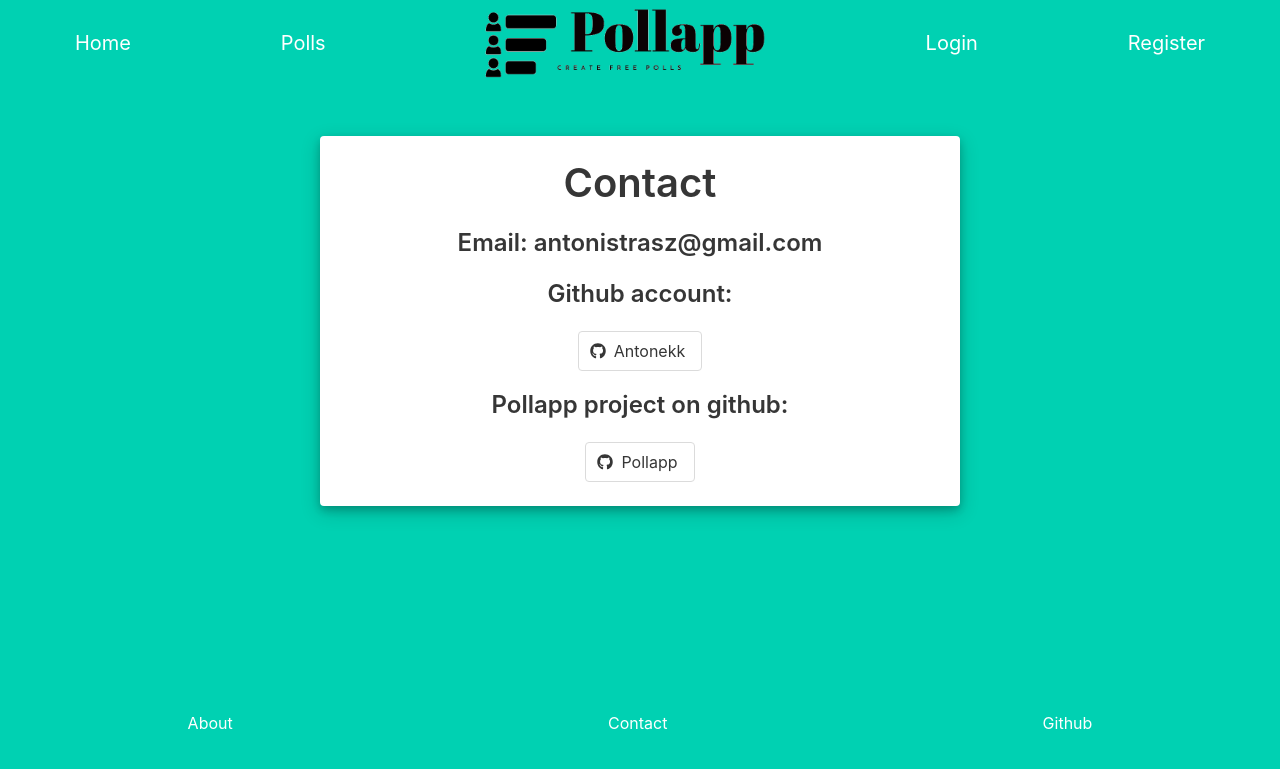
After one commit to Antonekk/Cs50-Final-Project, a Django app: page /contact in a window 1280 px wide. The commit adds this page. Shown: the top 769 px of the page. Run offline with Django 4.2, Linux system fonts and the light colour scheme; some libraries are stand-ins or nearby versions.

Commit message:
Contact and about pages added

```diff
--- /dev/null
+++ b/final/Pollapp/templates/Pollapp/contact.html
@@ -0,0 +1,30 @@
+{% extends "Pollapp/layout.html" %}
+
+{% block body %}
+<div class="card poll">
+    <div class="card-content">
+      <div class="media">
+        <div class="media-content">
+        <p class="title is-2">Contact</p>
+          <p class="title is-4">Email: antonistrasz@gmail.com</p>
+          <p class="title is-4">Github account: </p>
+          <a href="https://github.com/Antonekk" target="_blank" rel="noreferrer noopener"class="button small-bottom-margin">
+            <span class="icon">
+              <i class="fab fa-github"></i>
+            </span>
+            <span>Antonekk</span>
+           </a>
+
+          <p class="title is-4">Pollapp project on github: </p>
+          <a href="https://github.com/Antonekk/Cs50-Final-Project" target="_blank" rel="noreferrer noopener"class="button">
+            <span class="icon">
+              <i class="fab fa-github"></i>
+            </span>
+            <span>Pollapp</span>
+           </a>
+        </div>
+      </div>
+    </div>
+  </div>
+
+{% endblock%}
--- a/final/Pollapp/templates/Pollapp/layout.html
+++ b/final/Pollapp/templates/Pollapp/layout.html
@@ -9,6 +9,7 @@
     <title>Pollapp</title>
 
     <link rel="stylesheet" href="https://cdn.jsdelivr.net/npm/bulma@0.9.4/css/bulma.min.css">
+    <script defer src="https://use.fontawesome.com/releases/v5.3.1/js/all.js"></script>
     <link rel="stylesheet" href="{% static 'Pollapp/style.css' %}">
     <script src="https://cdnjs.cloudflare.com/ajax/libs/Chart.js/2.9.4/Chart.js"></script>
      <script src="{% static 'Pollapp/frontend_code.js' %}"></script>
@@ -49,10 +50,10 @@
       <section class="hero is-primary">
         <nav class="level">
           <p class="level-item has-text-centered">
-            <a class="link is-info">About</a>
+            <a class="link is-info" href="{% url 'about' %}">About</a>
           </p>
           <p class="level-item has-text-centered">
-            <a class="link is-info">Contact</a>
+            <a class="link is-info" href="{% url 'contact' %}">Contact</a>
           </p>
           <p class="level-item has-text-centered">
             <a class="link is-info" href="https://github.com/Antonekk/Cs50-Final-Project" target="_blank" rel="noreferrer noopener">Github</a>
--- a/final/Pollapp/urls.py
+++ b/final/Pollapp/urls.py
@@ -3,6 +3,8 @@
 from . import views
 urlpatterns = [
     path('', views.index , name="index"),
+    path('contact', views.contact , name="contact"),
+    path('about', views.about , name="about"),
     path('register', views.register , name="register"),
     path('login', views.login_page , name="login"),
     path('logout', views.logout_function, name="logout"),
--- a/final/Pollapp/views.py
+++ b/final/Pollapp/views.py
@@ -15,7 +15,11 @@
 def index (request):
     return render(request, "Pollapp/index.html")
 
+def contact(request):
+    return render(request, "Pollapp/contact.html")
 
+def about(request):
+    return render(request, "Pollapp/about.html")
 
 def pagination(pag_objects, page_num):
     page_view = Paginator(pag_objects,5)
```
Also changed, not shown: final/Pollapp/templates/Pollapp/about.html (added, +25 -0 lines), final/db.sqlite3.
